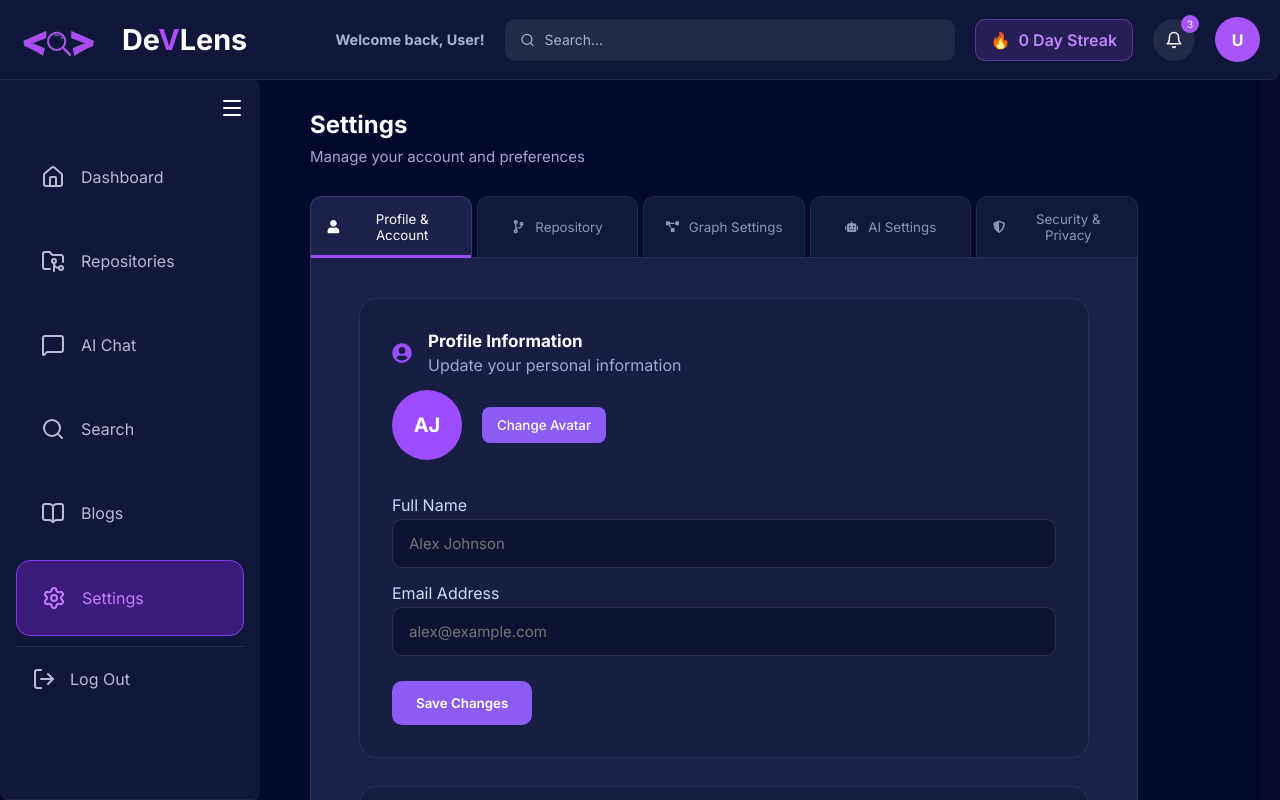
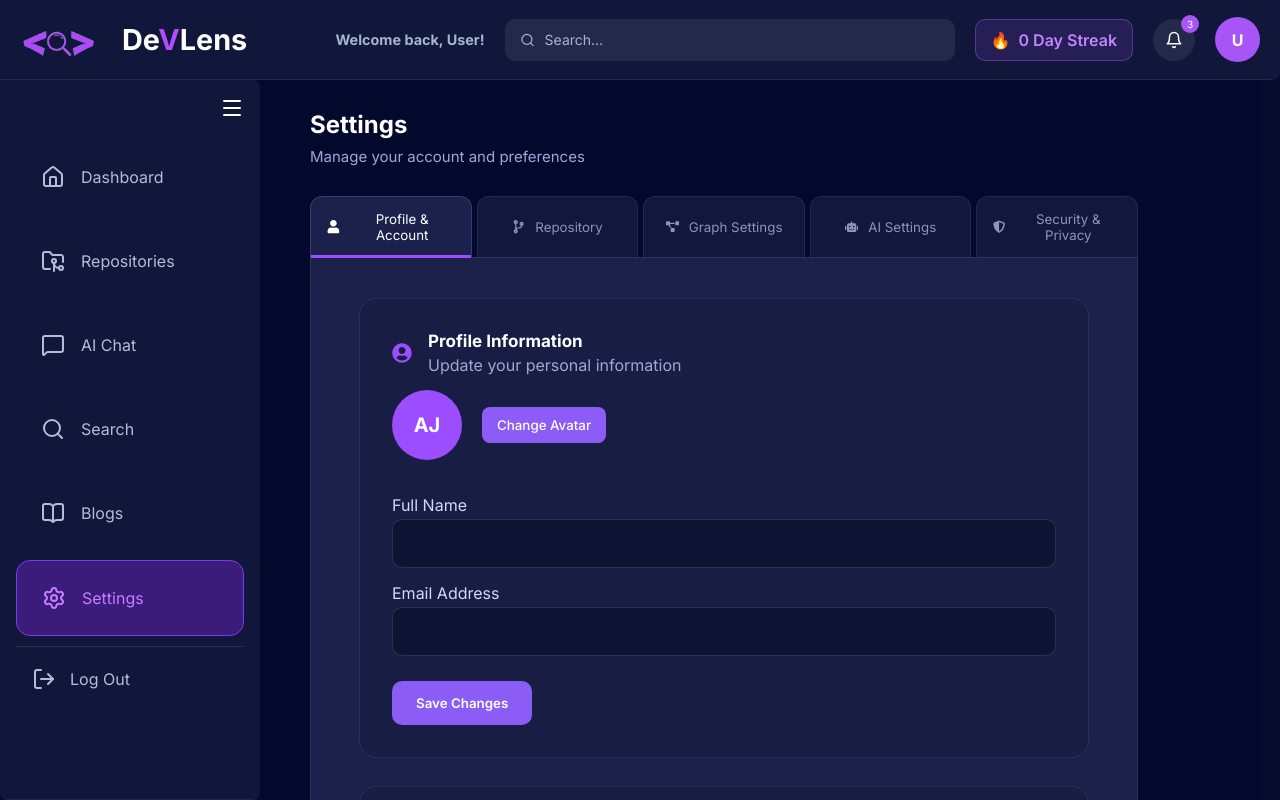
Before and after one commit to Ragamaie-Nagineni/DeVLens, a React app in the folder frontend/: page /settings in a window 1280 px wide. Shown: the top 800 px of the page. Built offline with nearby package versions, Linux system fonts and the light colour scheme; no server answers; the HTML template or start-up script is replaced by a standard one.

Commit message:
fetching user data to settings

```diff
--- a/frontend/src/components/ProfileAccount/ProfileAccount.jsx
+++ b/frontend/src/components/ProfileAccount/ProfileAccount.jsx
@@ -1,12 +1,45 @@
-
+import axios from "axios";
 import {
     FaUserCircle,
     FaGithub,
     FaBell
 } from "react-icons/fa";
 import "./ProfileAccount.css"
+import { useEffect, useState } from "react";
 
 function ProfileAccount() {
+    const [user, setUser] = useState({
+        username: "",
+        email: ""
+    });
+
+    useEffect(() => {
+
+        const fetchUser = async () => {
+
+            try {
+                const token = localStorage.getItem("token");
+                console.log("Token:", token);
+
+                const response = await axios.get(
+                    "http://localhost:3000/api/auth/me",
+                    {
+                        headers: {
+                            Authorization: `Bearer ${token}`
+                        }
+                    }
+                );
+
+                console.log("User:", response.data);
+
+                setUser(response.data);
+            } catch (err) {
+                console.error(err);
+            }
+        };
+        fetchUser();
+    }, []);
+
     return (
         <div className="profile-container">
 
@@ -40,7 +73,8 @@ function ProfileAccount() {
 
                     <input
                         type="text"
-            placeholder="Alex Johnson"
+                        value={user.username}
+                        readOnly
                     />
                 </div>
 
@@ -49,7 +83,8 @@ function ProfileAccount() {
 
                     <input
                         type="email"
-            placeholder="alex@example.com"
+                        value={user.email}
+                        readOnly
                     />
                 </div>
 
```
Lines whose indentation alone changed are shown as unchanged.
